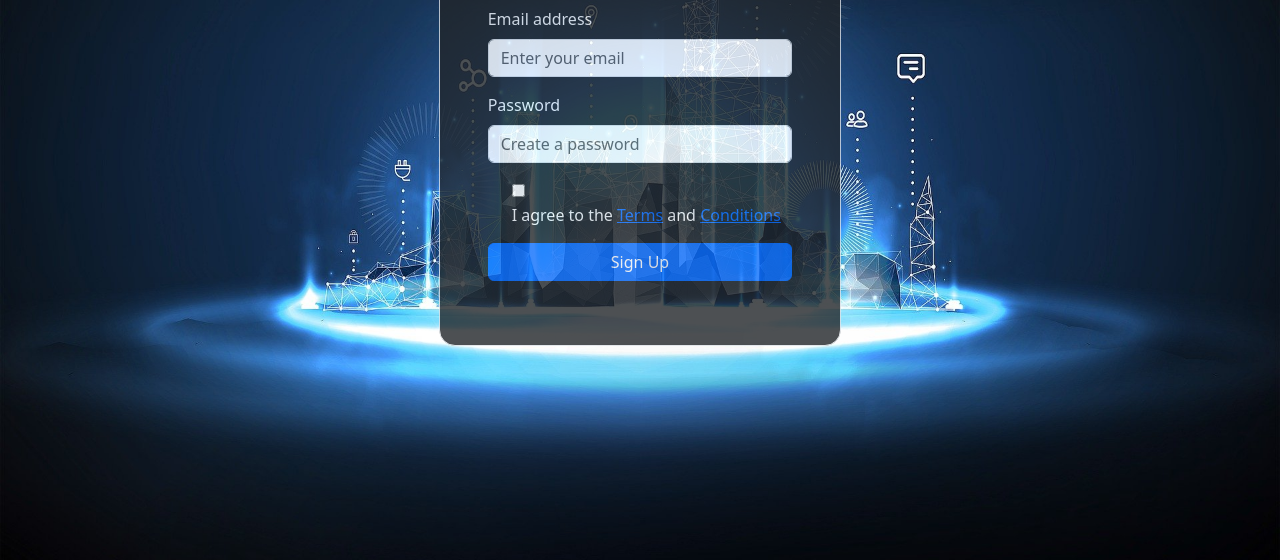
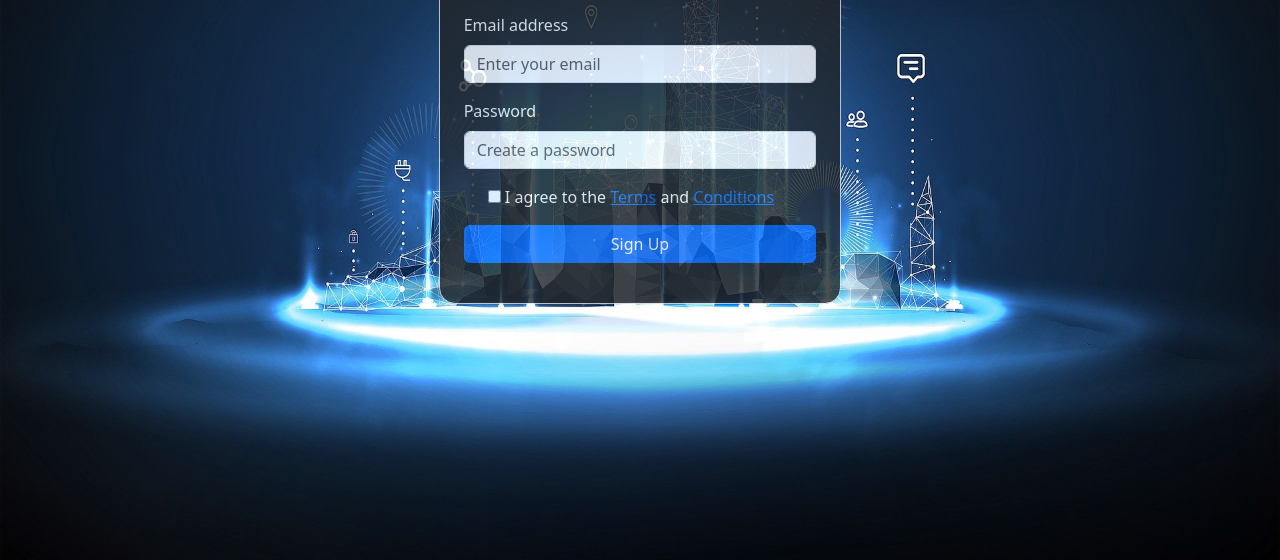
Before and after one commit to bignashtech/user-validation-form, a plain HTML site: page index.html in a window 1280 px wide. Shown: the part 240-800 px from the top of the page. Drawn offline with Linux system fonts and the light colour scheme.

Commit message:
Update index.html

```diff
--- a/index.html
+++ b/index.html
@@ -17,7 +17,7 @@
 
     .form-container{
       opacity: 0.8;
-      margin-top: 50px;
+      margin-top: 80px;
     }
 
     .alert {
@@ -64,8 +64,8 @@ btn{
 </head>
 <body >
 
-  <div class="container col-10 col-sm-8 col-md-4 mt-4">
-    <div class="form-container bg-dark p-5 border rounded-4">
+  <div class="container col-11 col-sm-8 col-md-4 mt-4">
+    <div class="form-container bg-dark p-4 border rounded-4">
       <h2 class="text-center mb-4 text-light">Sign Up</h2>
       <form id="signupForm">
         <div class="mb-3">
```
